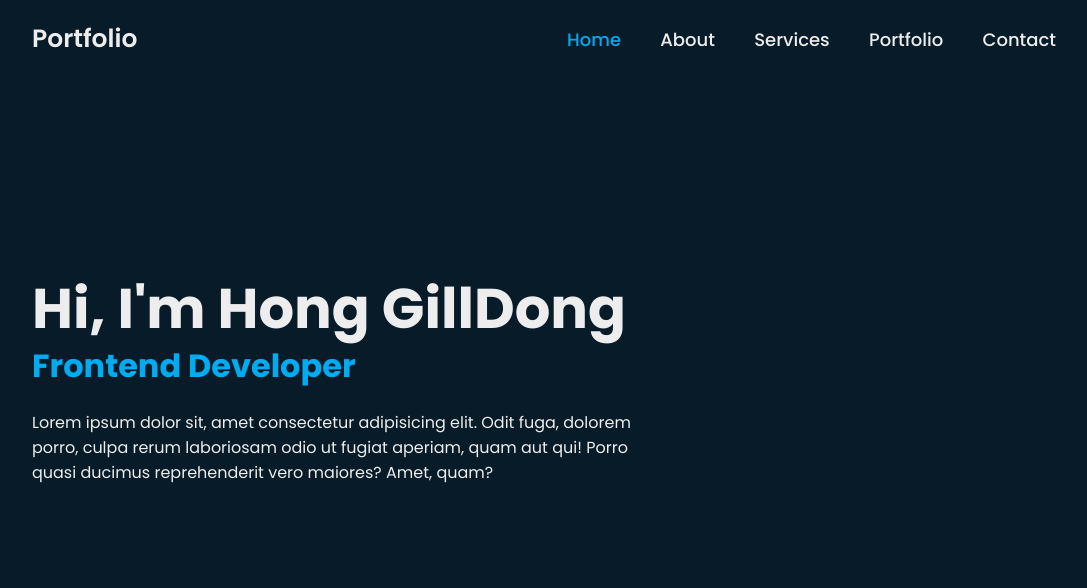
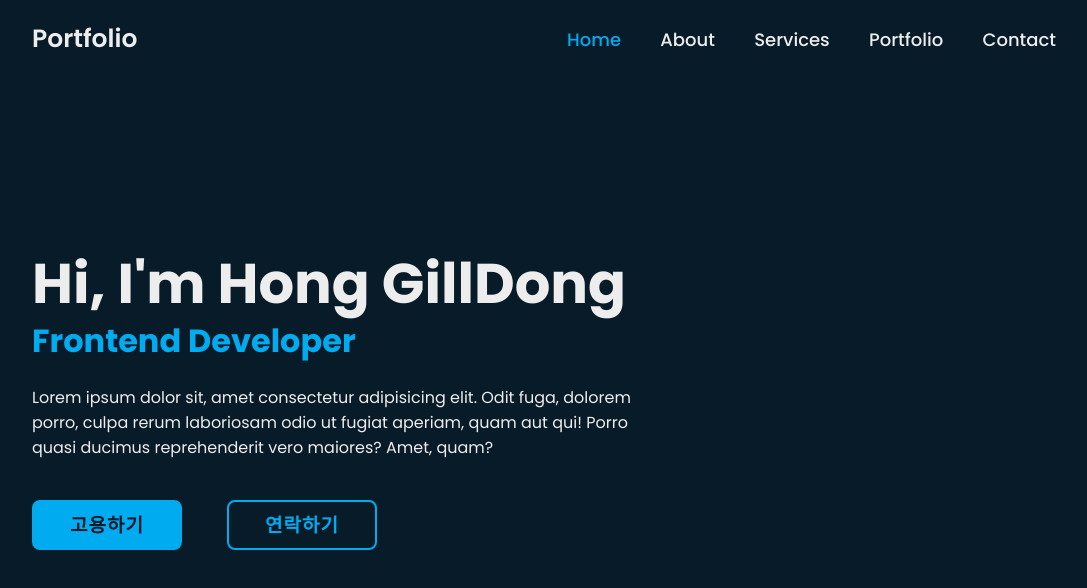
Before and after one commit to jbkim08/Portfolio, a plain HTML site: page index.html in a window 1280 px wide. Shown: the whole page, without its empty margins (96-1183 px from the left). Drawn offline with nearby package versions, Linux system fonts and the light colour scheme.

Commit message:
버튼추가 및 css

```diff
--- a/index.html
+++ b/index.html
@@ -33,6 +33,11 @@
           dolorem porro, culpa rerum laboriosam odio ut fugiat aperiam, quam aut
           qui! Porro quasi ducimus reprehenderit vero maiores? Amet, quam?
         </p>
+
+        <div class="btn-box">
+          <a href="#">고용하기</a>
+          <a href="#">연락하기</a>
+        </div>
       </div>
     </section>
   </body>
--- a/style.css
+++ b/style.css
@@ -74,3 +74,56 @@ header {
   font-size: 16px;
   margin: 20px 0 40px;
 }
+
+.home-content .btn-box {
+  display: flex;
+  justify-content: space-between;
+  width: 345px;
+  height: 50px;
+}
+
+.btn-box a {
+  /* 글자를 가운데 정렬 */
+  display: flex;
+  justify-content: center;
+  align-items: center;
+  width: 150px;
+  height: 100%;
+  background-color: #00abf0;
+  border: 2px solid #00abf0;
+  border-radius: 8px;
+  font-size: 19px;
+  color: #081b29;
+  text-decoration: none;
+  font-weight: 600;
+  letter-spacing: 1px;
+  z-index: 1;
+  overflow: hidden;
+  position: relative;
+}
+
+.btn-box a:nth-child(2) {
+  background-color: transparent;
+  color: #00abf0;
+}
+
+.btn-box a::before {
+  content: "";
+  position: absolute;
+  top: 0;
+  left: 0;
+  width: 0;
+  height: 100%;
+  background-color: tomato;
+  z-index: -1;
+  transition: 0.5s;
+}
+
+/* a버튼에 마우스 올릴때 가상클래스에 적용됨 */
+.btn-box a:hover::before {
+  width: 100%;
+}
+
+.btn-box a:hover {
+  color: #ededed;
+}
```
